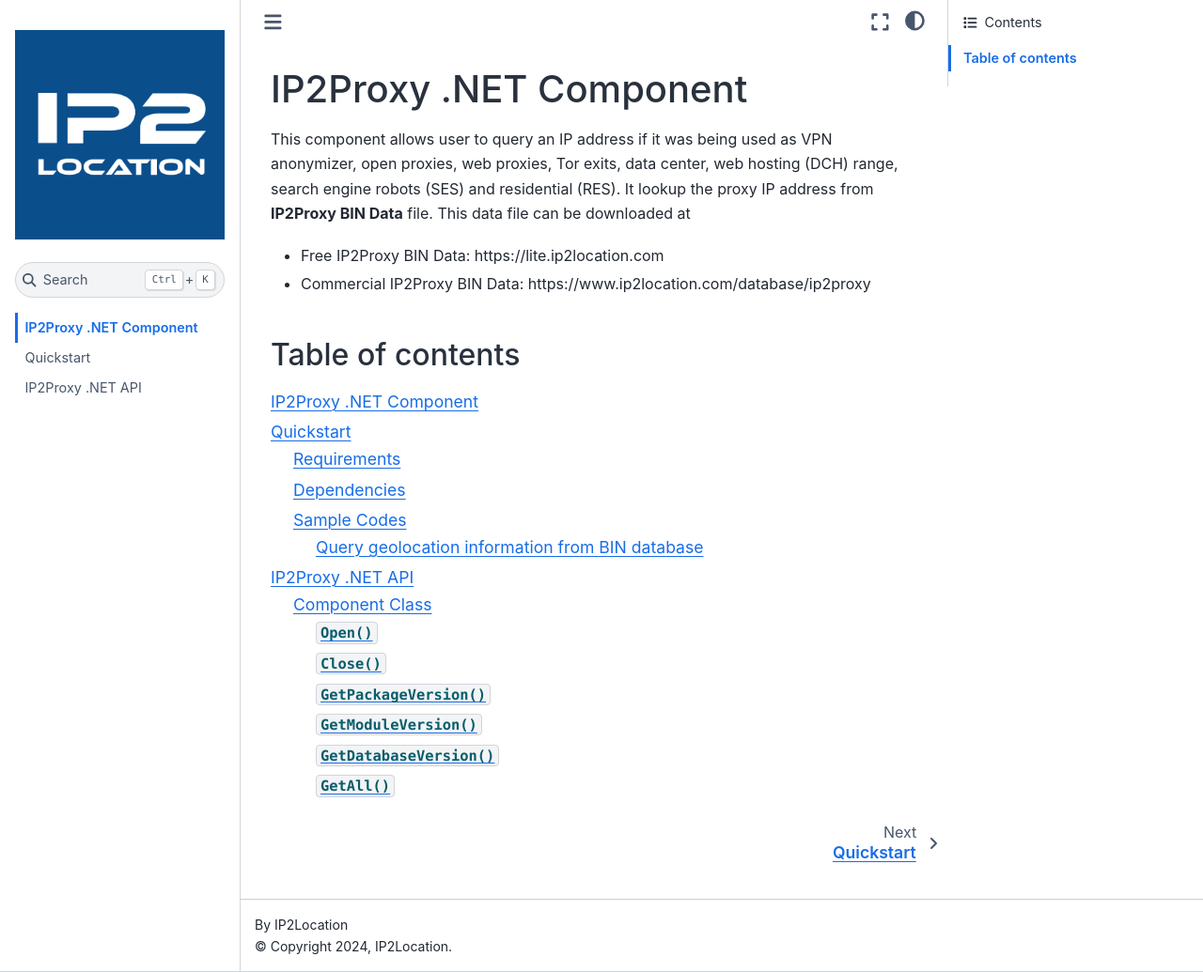
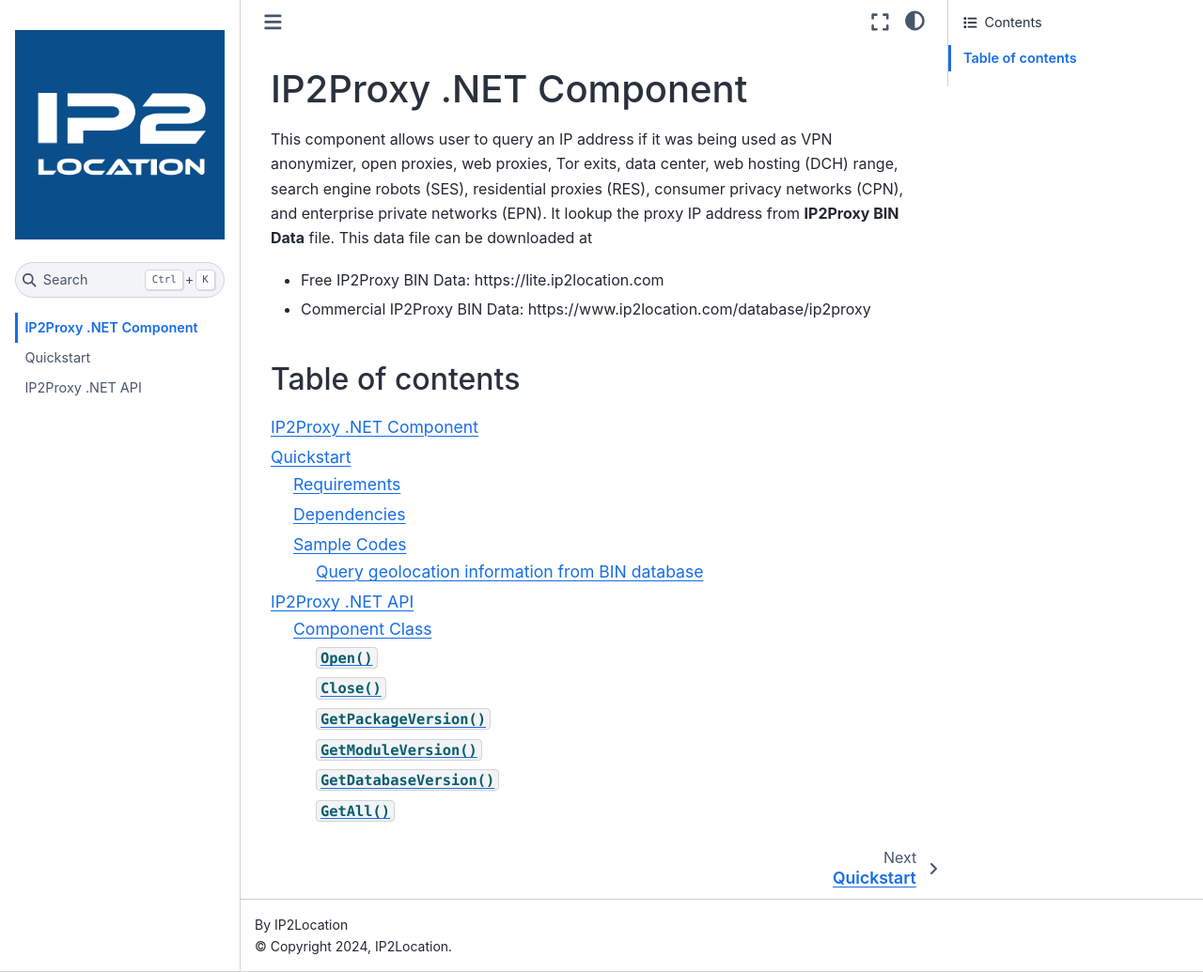
Before and after one commit to ip2location/ip2proxy-dotnet, a Sphinx documentation site: the page built from docs/source/index.md, in a window 1280 px wide and 1035 px high. Shown: the whole window at 94% size. Built offline with Sphinx 7.4.7 and the Sphinx Book theme 1.1.4, drawn with Linux system fonts in a browser that asks for light colours.

Commit message:
Update documentation to mention support of CPN and EPN in PX11+

```diff
--- a/docs/source/index.md
+++ b/docs/source/index.md
@@ -1,6 +1,6 @@
 # IP2Proxy .NET Component
 
-This component allows user to query an IP address if it was being used as VPN anonymizer, open proxies, web proxies, Tor exits, data center, web hosting (DCH) range, search engine robots (SES) and residential (RES). It lookup the proxy IP address from **IP2Proxy BIN Data** file. This data file can be downloaded at
+This component allows user to query an IP address if it was being used as VPN anonymizer, open proxies, web proxies, Tor exits, data center, web hosting (DCH) range, search engine robots (SES), residential proxies (RES), consumer privacy networks (CPN), and enterprise private networks (EPN). It lookup the proxy IP address from **IP2Proxy BIN Data** file. This data file can be downloaded at
 
 * Free IP2Proxy BIN Data: https://lite.ip2location.com
 * Commercial IP2Proxy BIN Data: https://www.ip2location.com/database/ip2proxy
```
Also changed, not shown: README.md (+3 -1 lines).
